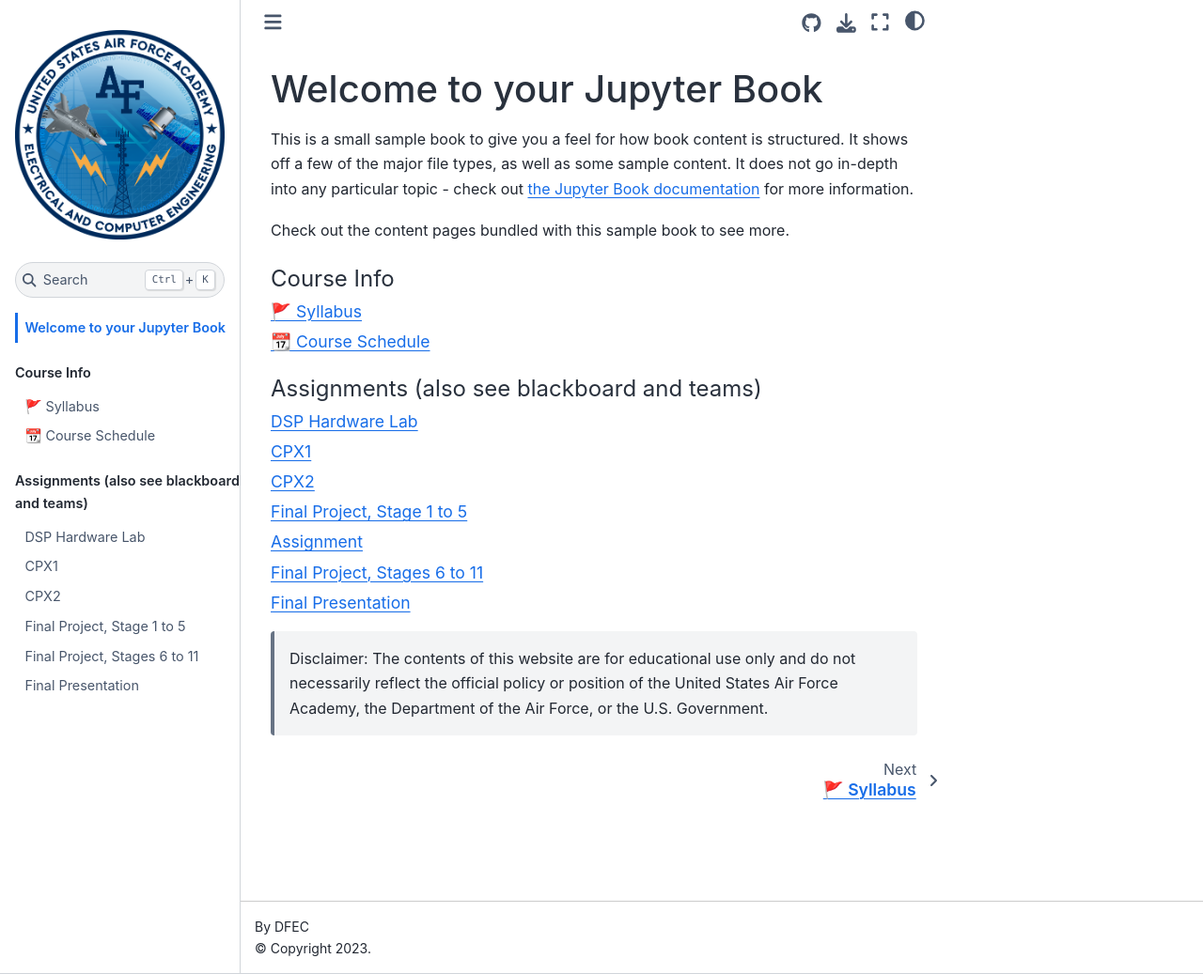
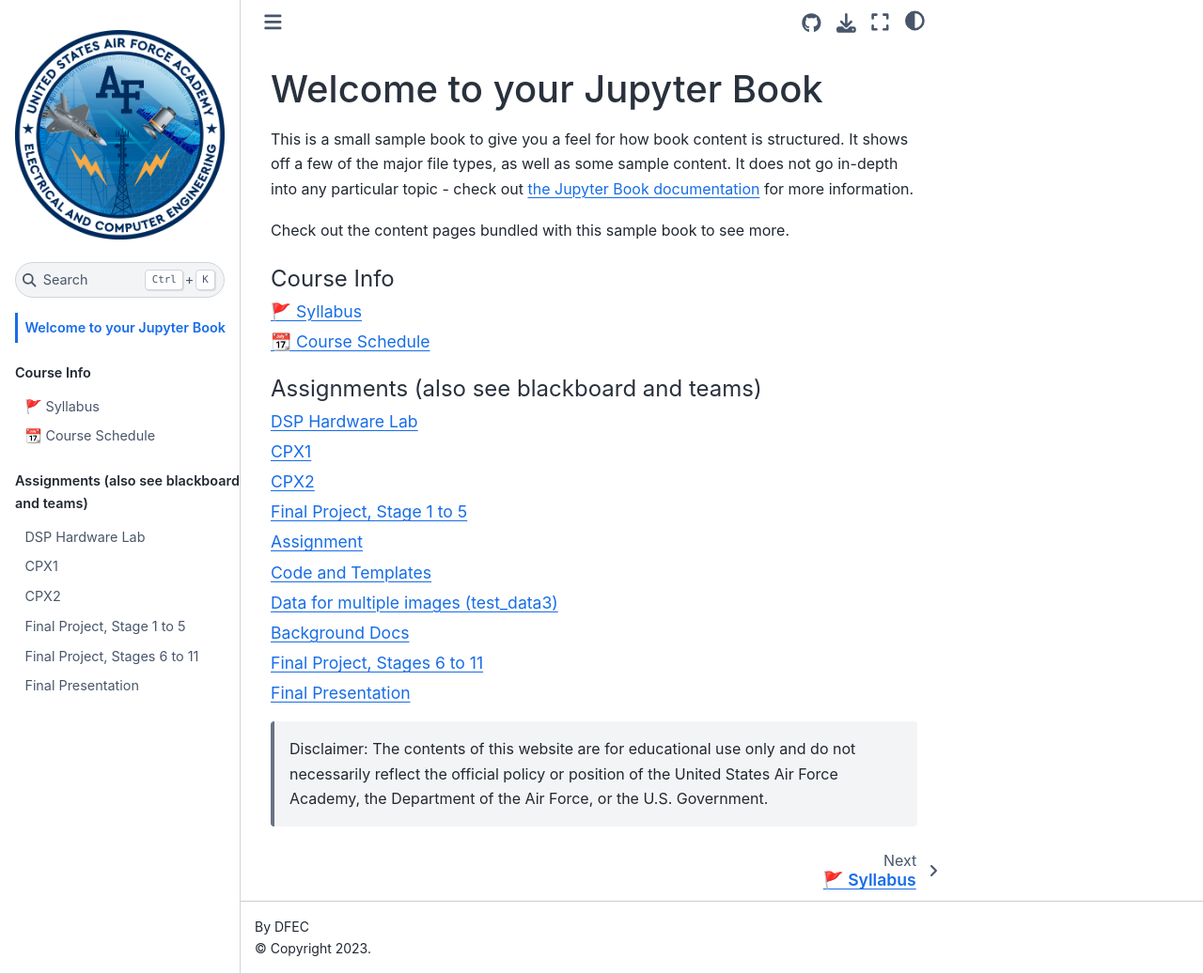
Before and after one commit to USAFA-ECE/ece434, a Jupyter Book: the page built from book/intro.md, in a window 1280 px wide and 1037 px high. Shown: the whole window at 94% size. Built offline with Jupyter Book 1.0.4 settings and Sphinx 7.4.7 and the Sphinx Book theme 1.1.4, drawn with Linux system fonts in a browser that asks for light colours.

Commit message:
Update finalproject_stages1_5.md

```diff
--- a/book/assignment/finalproject_stages1_5.md
+++ b/book/assignment/finalproject_stages1_5.md
@@ -2,3 +2,14 @@
 
 # Assignment
 - [Final Project Assignment](Final_Project_assignment_v7.pdf)
+- Stages 1-5 due taps lesson 36
+- [Rubric for Stages 1-5](CPX3_Grading_Criteria_stage1_5_gradescope.pdf)
+<br>
+
+# Code and Templates
+
+
+# Data for multiple images (test_data3)
+
+
+# Background Docs
```
